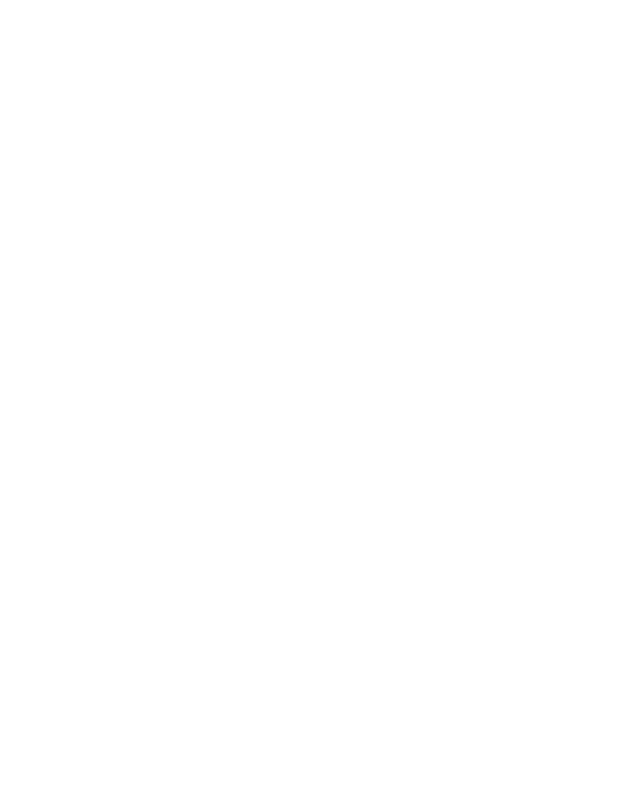
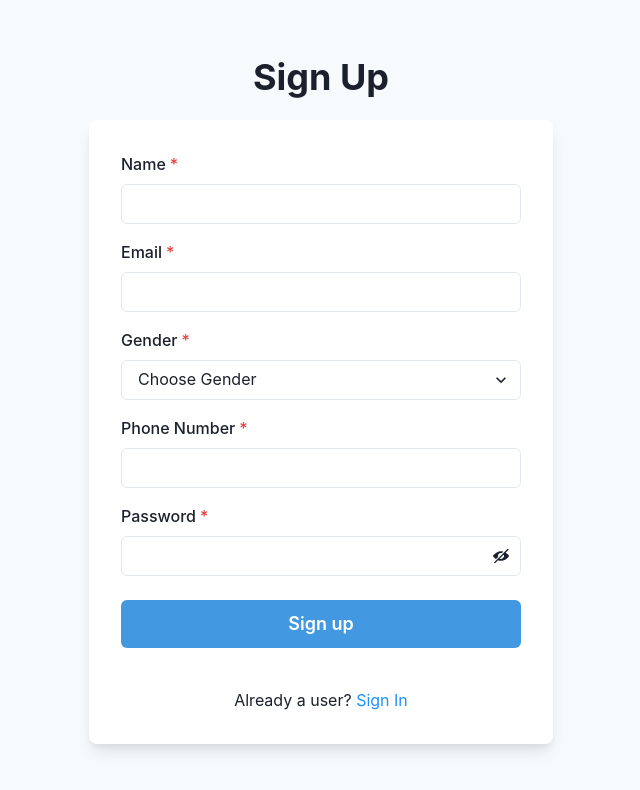
Before and after one commit to Kini99/Home-Sweeter, a React (Create React App) app in the folder frontend/: page /signup in a window 1280 px wide. Shown: the top 790 px of the page, without its empty margins (319-959 px from the left). Built offline with nearby package versions, Linux system fonts and the light colour scheme.

Commit message:
Signin and signup Frontend

```diff
--- a/frontend/package.json
+++ b/frontend/package.json
@@ -3,6 +3,7 @@
   "version": "0.1.0",
   "private": true,
   "dependencies": {
+    "@chakra-ui/icons": "^2.0.19",
     "@chakra-ui/react": "^2.7.0",
     "@emotion/react": "^11.11.1",
     "@emotion/styled": "^11.11.0",
--- a/frontend/src/App.js
+++ b/frontend/src/App.js
@@ -1,9 +1,10 @@
 import './App.css';
+import { MainRoutes } from './Routes/MainRoutes';
 
 function App() {
   return (
     <div className="App">
-
+      <MainRoutes />
     </div>
   );
 }
--- /dev/null
+++ b/frontend/src/Pages/Signin.jsx
@@ -0,0 +1,108 @@
+import {
+  Flex,
+  Box,
+  FormControl,
+  FormLabel,
+  Heading,
+  Input,
+  Checkbox,
+  Stack,
+  Button,
+  Link,
+  Text,
+  useColorModeValue,
+} from "@chakra-ui/react";
+import { useState } from "react";
+import { NavLink } from "react-router-dom";
+// import style from '../OtherPages/style.module.css'
+
+export const Signin = () => {
+  const [email, setEmail] = useState("");
+  const [password, setPassword] = useState("");
+
+  const submitLogin = async () => {
+    setEmail("");
+    setPassword("");
+  };
+
+  return (
+    <Flex
+      minH={"70vh"}
+      align={"center"}
+      justify={"center"}
+      bg={useColorModeValue("gray.50", "gray.800")}
+    >
+      <Stack
+        //border={"1px solid red"}
+        w={"1000px"}
+        spacing={8}
+        mx={"auto"}
+        maxW={"lg"}
+        py={12}
+        px={6}
+      >
+        <Stack align={"center"}>
+          <Heading fontSize={"4xl"}>Sign In </Heading>
+        </Stack>
+
+        <Box
+          rounded={"lg"}
+          bg={useColorModeValue("white", "gray.700")}
+          boxShadow={"lg"}
+          p={8}
+        >
+          <Stack spacing={4}>
+            <FormControl id="email" isRequired>
+              <FormLabel>Email</FormLabel>
+              <Input
+                type="email"
+                value={email}
+                onChange={(e) => setEmail(e.target.value)}
+              />
+            </FormControl>
+
+            <FormControl id="password" isRequired>
+              <FormLabel>Password</FormLabel>
+              <Input
+                type="password"
+                value={password}
+                onChange={(e) => setPassword(e.target.value)}
+              />
+            </FormControl>
+
+            <Stack spacing={10}>
+              <Stack
+                direction={{ base: "column", sm: "row" }}
+                align={"start"}
+                justify={"space-between"}
+              >
+                <Checkbox>Remember me</Checkbox>
+                <Link color={"blue.400"}>Forgot password?</Link>
+              </Stack>
+
+              <Button
+                onClick={submitLogin}
+                bg={"blue.400"}
+                color={"white"}
+                _hover={{
+                  bg: "blue.500",
+                }}
+              >
+                Sign in
+              </Button>
+            </Stack>
+
+            <Stack pt={6}>
+              <Text align={"center"}>
+                If have no account?{" "}
+                <NavLink style={{ color: "dodgerblue" }} to="/signup">
+                  Sign Up
+                </NavLink>
+              </Text>
+            </Stack>
+          </Stack>
+        </Box>
+      </Stack>
+    </Flex>
+  );
+};
--- /dev/null
+++ b/frontend/src/Pages/Signup.jsx
@@ -0,0 +1,153 @@
+import React, { useState } from "react";
+import {
+  Flex,
+  Box,
+  FormControl,
+  InputRightElement,
+  Stack,
+  FormLabel,
+  Heading,
+  Input,
+  InputGroup,
+  Button,
+  Select,
+  Text,
+  useColorModeValue,
+} from "@chakra-ui/react";
+import { NavLink } from "react-router-dom";
+import { ViewIcon, ViewOffIcon } from "@chakra-ui/icons";
+
+export const Signup = () => {
+  const [name, setName] = useState("");
+  const [email, setEmail] = useState("");
+  const [phone, setPhone] = useState("");
+  const [gender, setGender] = useState("");
+  const [password, setPassword] = useState("");
+  const [showPassword, setShowPassword] = useState(false);
+
+  const handleChange = (e) => {};
+
+  const postdata = async (e) => {
+    e.preventDefault();
+    console.log("hii i am done");
+  };
+
+  return (
+    <Flex
+      // border={"1px solid "}
+      minH={"100vh"}
+      align={"center"}
+      justify={"center"}
+      bg={useColorModeValue("gray.50", "gray.800")}
+    >
+      <Stack
+        //border={"1px solid red"}
+        spacing={5}
+        mx={"auto"}
+        w={"1000px"}
+        maxW={"lg"}
+        py={8}
+        px={6}
+      >
+        <Stack align={"center"}>
+          <Heading fontSize={"4xl"} textAlign={"center"}>
+            Sign Up
+          </Heading>
+        </Stack>
+
+        <Box
+          rounded={"lg"}
+          bg={useColorModeValue("white", "gray.700")}
+          boxShadow={"lg"}
+          p={8}
+        >
+          <Stack spacing={4}>
+            <FormControl id="firstName" isRequired>
+              <FormLabel>Name</FormLabel>
+              <Input
+                type="text"
+                value={name}
+                name="name"
+                onChange={(e) => handleChange(e)}
+              />
+            </FormControl>
+
+            <FormControl id="email" isRequired>
+              <FormLabel>Email</FormLabel>
+              <Input
+                type="email"
+                name="email"
+                value={email}
+                onChange={(e) => handleChange(e)}
+              />
+            </FormControl>
+
+            <FormControl id="gender" isRequired>
+              <FormLabel>Gender</FormLabel>
+              <Select
+                value={gender}
+                onChange={(e) => handleChange(e)}
+                name="gender"
+              >
+                <option value="">Choose Gender</option>
+                <option value="male">Male</option>
+                <option value="female">Female</option>
+              </Select>
+            </FormControl>
+
+            <FormControl id="phone" isRequired>
+              <FormLabel>Phone Number</FormLabel>
+              <Input
+                type="number"
+                value={phone}
+                onChange={(e) => handleChange(e)}
+                name="phone"
+              />
+            </FormControl>
+
+            <FormControl id="password" isRequired>
+              <FormLabel>Password</FormLabel>
+              <InputGroup>
+                <Input
+                  type={showPassword ? "text" : "password"}
+                  name="password"
+                  value={password}
+                  onChange={(e) => handleChange(e)}
+                />
+                <InputRightElement h={"full"}>
+                  <Button variant={"ghost"} onClick={{}}>
+                    {showPassword ? <ViewIcon /> : <ViewOffIcon />}
+                  </Button>
+                </InputRightElement>
+              </InputGroup>
+            </FormControl>
+
+            <Stack spacing={10} pt={2}>
+              <Button
+                onClick={postdata}
+                loadingText="Submitting"
+                size="lg"
+                bg={"blue.400"}
+                color={"white"}
+                _hover={{
+                  bg: "blue.500",
+                }}
+              >
+                Sign up
+              </Button>
+            </Stack>
+
+            <Stack pt={6}>
+              <Text align={"center"}>
+                Already a user?{" "}
+                <NavLink style={{ color: "dodgerblue" }} to="/signin">
+                  Sign In
+                </NavLink>
+              </Text>
+            </Stack>
+          </Stack>
+        </Box>
+      </Stack>
+    </Flex>
+  );
+};
--- /dev/null
+++ b/frontend/src/Routes/MainRoutes.jsx
@@ -0,0 +1,15 @@
+import React from "react";
+import { Route, Routes } from "react-router-dom";
+import { Signin } from "../Pages/Signin";
+import { Signup } from "../Pages/Signup";
+import Home from "../Pages/Home";
+
+export const MainRoutes = () => {
+  return (
+    <Routes>
+      <Route path="/" element={<Home />} />
+      <Route path="/signin" element={<Signin />} />
+      <Route path="/signup" element={<Signup />} />
+    </Routes>
+  );
+};
--- a/frontend/src/index.js
+++ b/frontend/src/index.js
@@ -4,12 +4,16 @@
 import App from './App';
 import reportWebVitals from './reportWebVitals';
 import {BrowserRouter} from "react-router-dom";
+import { ChakraProvider } from "@chakra-ui/react";
 
 const root = ReactDOM.createRoot(document.getElementById('root'));
 root.render(
-  <BrowserRouter>
-    <App />
-  </BrowserRouter>
+  <ChakraProvider>
+    <BrowserRouter>
+        <App />
+    </BrowserRouter>
+  </ChakraProvider>
+
 );
 
 // If you want to start measuring performance in your app, pass a function
```
Also changed, not shown: 1 other file (tests, documents, lock files or other folders).
